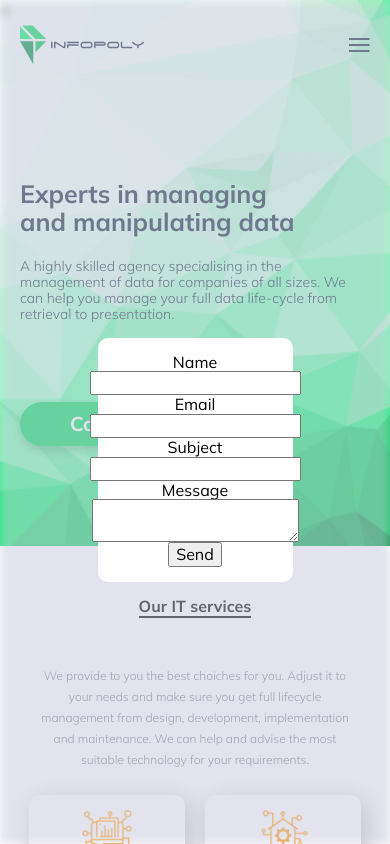
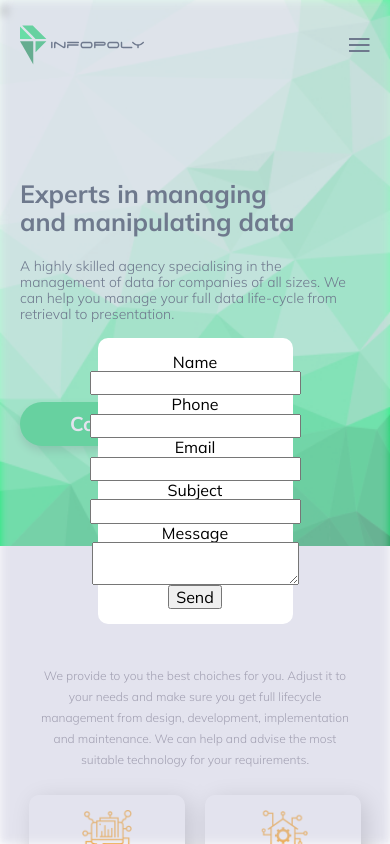
Before and after one commit to KaterynaHruvman/Infopoly, a React (Create React App) app: page / in a window 390 px wide. Both pictures are taken after a click on the button "Consult". Shown: the top 844 px of the page. Built offline with nearby package versions, Linux system fonts and the light colour scheme; no server answers.

Commit message:
added phone

```diff
--- a/src/components/Form/ConsaltUs.js
+++ b/src/components/Form/ConsaltUs.js
@@ -22,9 +22,13 @@ function ConsaltUs() {
 
   return (
 
+
     <form className={styles.form} ref={form} onSubmit={sendEmail}>
       <label htmlFor="name">Name</label>
       <input type="text" name="user_name" id="name"/>
+      <label htmlFor="phone">Phone</label>
+      <input type="number" name="user_phone" id="phone" />
+
       <label htmlFor="email">Email</label>
       <input type="email" name="user_email" id="email" />
       <label>Subject</label>
```
